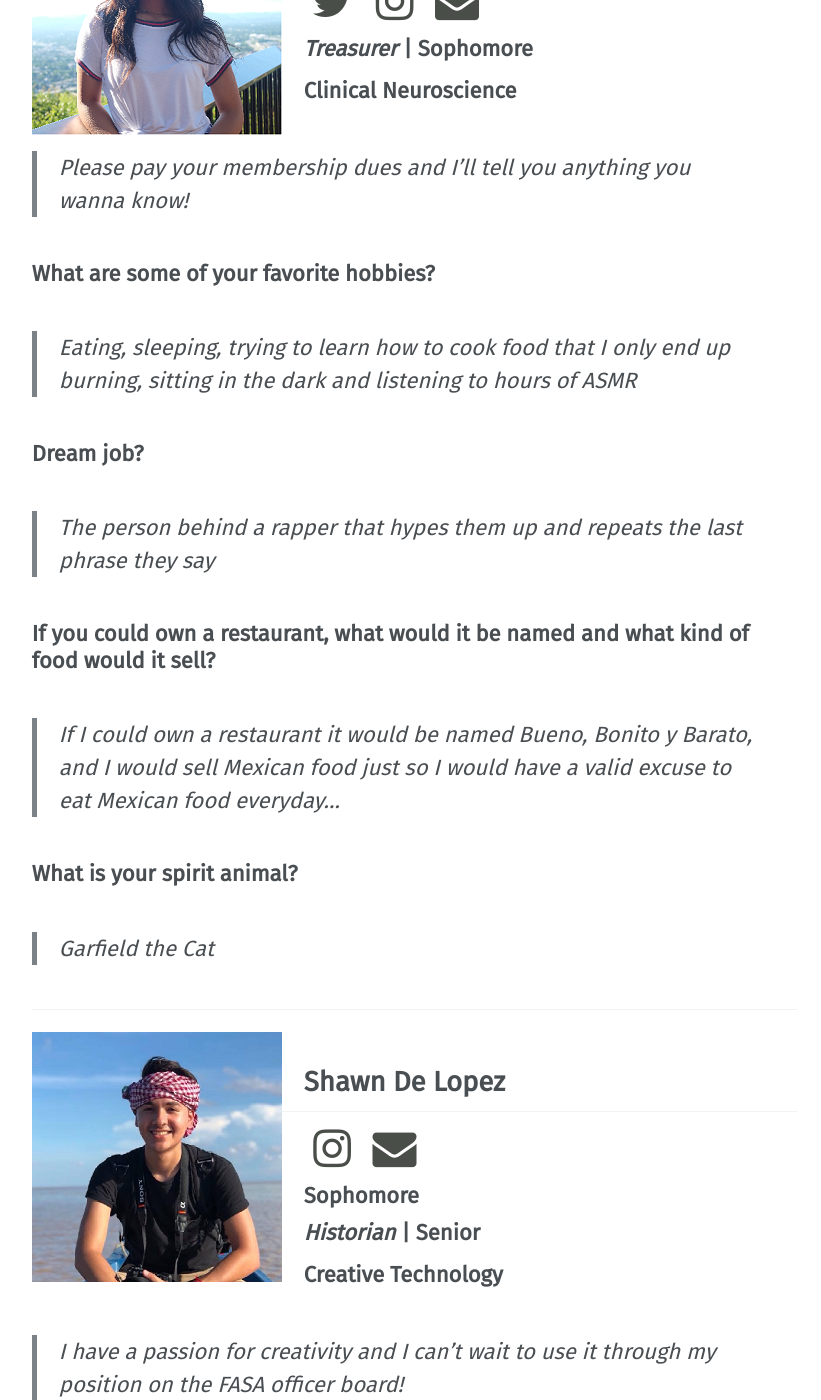
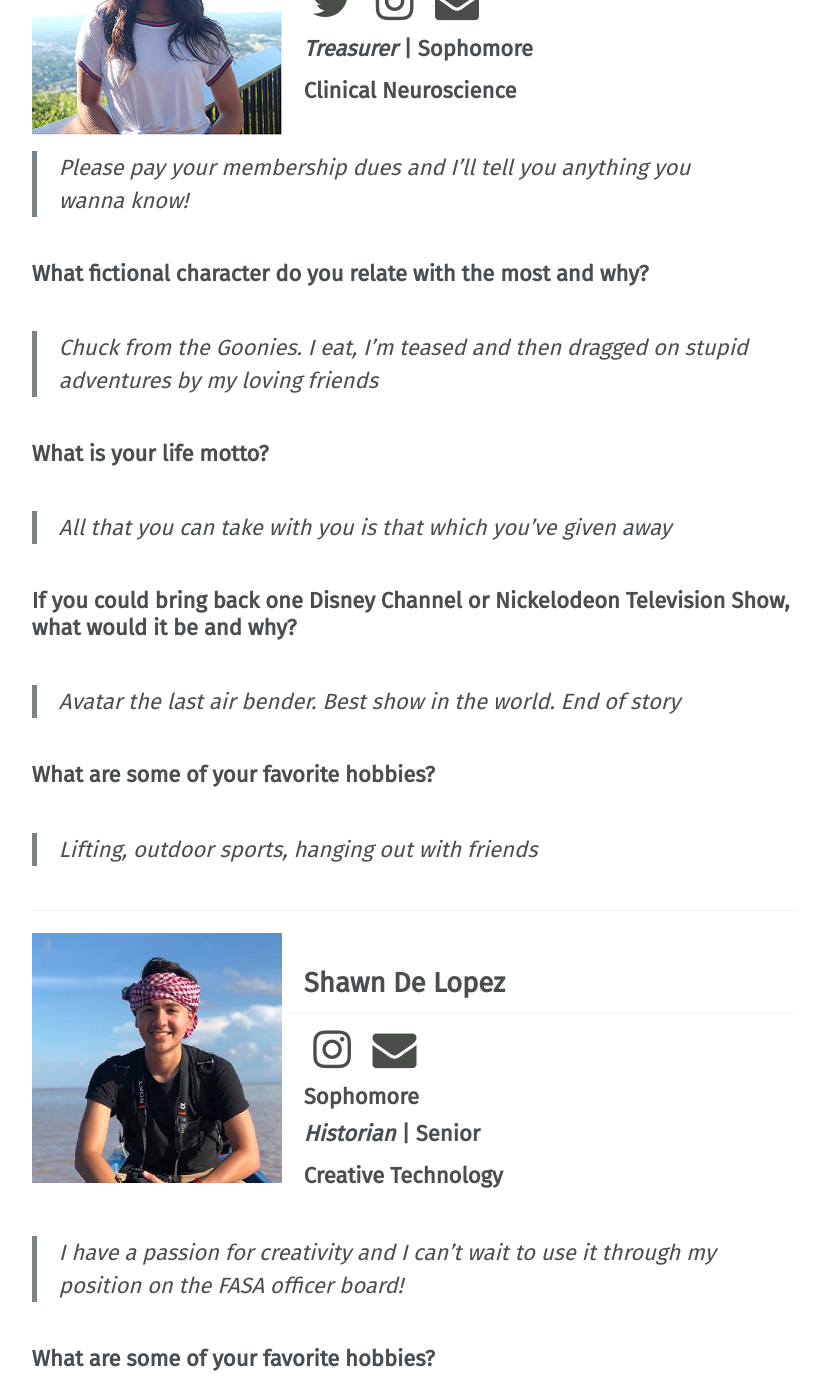
Before and after one commit to vtfasa/vtfasa.github.io, a Jekyll site: the page built from _pages/officers/eboard.md, in a window 1280 px wide and 1400 px high, scrolled down 4148 px. Shown: the whole window, without its empty margins (252-1073 px from the left). Built offline with Jekyll 4.4.1, drawn with Linux system fonts in a browser that asks for light colours; some web fonts are replaced.

Commit message:
Update eboard.md

```diff
--- a/_pages/officers/eboard.md
+++ b/_pages/officers/eboard.md
@@ -119,21 +119,21 @@ permalink: /officers/eboard/
 
 > Please pay your membership dues and I'll tell you anything you wanna know!
 
+### **What fictional character do you relate with the most and why?**
+
+> *Chuck from the Goonies. I eat, I’m teased and then dragged on stupid adventures by my loving friends*
+
+### **What is your life motto?**
+
+> *All that you can take with you is that which you’ve given away*
+
+### **If you could bring back one Disney Channel or Nickelodeon Television Show, what would it be and why?**
+
+> *Avatar the last air bender. Best show in the world. End of story*
+
 ### **What are some of your favorite hobbies?**
 
-> *Eating, sleeping, trying to learn how to cook food that I only end up burning, sitting in the dark and listening to hours of ASMR*
-
-### **Dream job?**
-
-> *The person behind a rapper that hypes them up and repeats the last phrase they say*
-
-### **If you could own a restaurant, what would it be named and what kind of food would it sell?**
-
-> *If I could own a restaurant it would be named Bueno, Bonito y Barato, and I would sell Mexican food just so I would have a valid excuse to eat Mexican food everyday...*
-
-### **What is your spirit animal?**
-
-> *Garfield the Cat*
+> *Lifting, outdoor sports, hanging out with friends*
 
 ---
 
```
